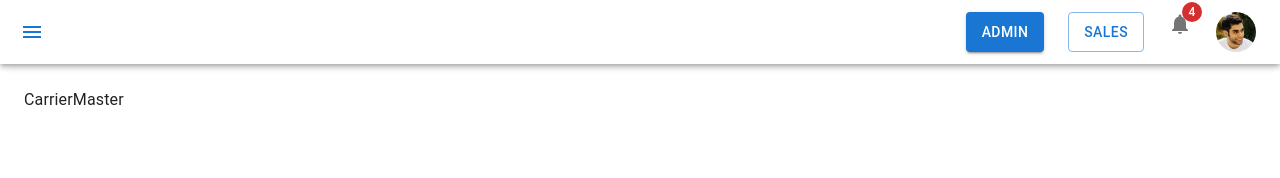
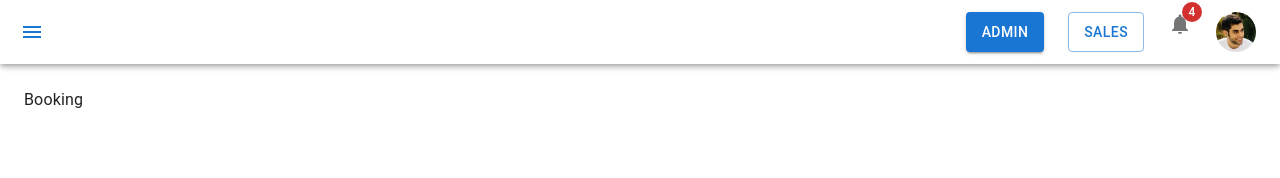
Before and after one commit to navi4347/Cargoly_React, a React (Vite) app: page /Menu in a window 1280 px wide. Shown: the top 178 px of the page. Built offline with nearby package versions, Linux system fonts and the light colour scheme; sample sign-in values are in the browser's storage.

Commit message:
Updated Code

```diff
--- a/src/Components/Menu.jsx
+++ b/src/Components/Menu.jsx
@@ -26,6 +26,7 @@ import CurrencyExchangeIcon from '@mui/icons-material/CurrencyExchange';
 import LibraryBooksIcon from '@mui/icons-material/LibraryBooks';
 import LocalActivityIcon from '@mui/icons-material/LocalActivity';
 import KeyboardCommandKeyIcon from '@mui/icons-material/KeyboardCommandKey';
+import Portpair from '../Pages/Admin/Portpair';
 import CarrierMaster from '../Pages/Admin/CarrierMaster';
 import CarrierBuy from '../Pages/Admin/CarrierBuy';
 import Booking from '../Pages/Admin/Booking';
@@ -83,7 +84,6 @@ const DrawerHeader = styled('div')(({ theme }) => ({
   display: 'flex',
   alignItems: 'center',
   padding: theme.spacing(0, 1),
-  // necessary for content to be below app bar
   ...theme.mixins.toolbar,
   justifyContent: 'flex-end',
 }));
@@ -91,7 +91,7 @@ const DrawerHeader = styled('div')(({ theme }) => ({
 export default function PersistentDrawerLeft() {
   const theme = useTheme();
   const [open, setOpen] = React.useState(false);
-  const [selectedContent, setSelectedContent] = React.useState('Portpair');
+  const [selectedContent, setSelectedContent] = React.useState('Booking');
   const [loading, setLoading] = useState(true);
   const navigate = useNavigate();
 
@@ -146,7 +146,7 @@ export default function PersistentDrawerLeft() {
   const getContentComponent = () => {
     switch (selectedContent) {
       case 'Portpair':
-        return <CarrierMaster />;
+        return <Portpair />;
       case 'Carrier Master':
         return <CarrierMaster />;
       case 'Carrier Buy':
```
